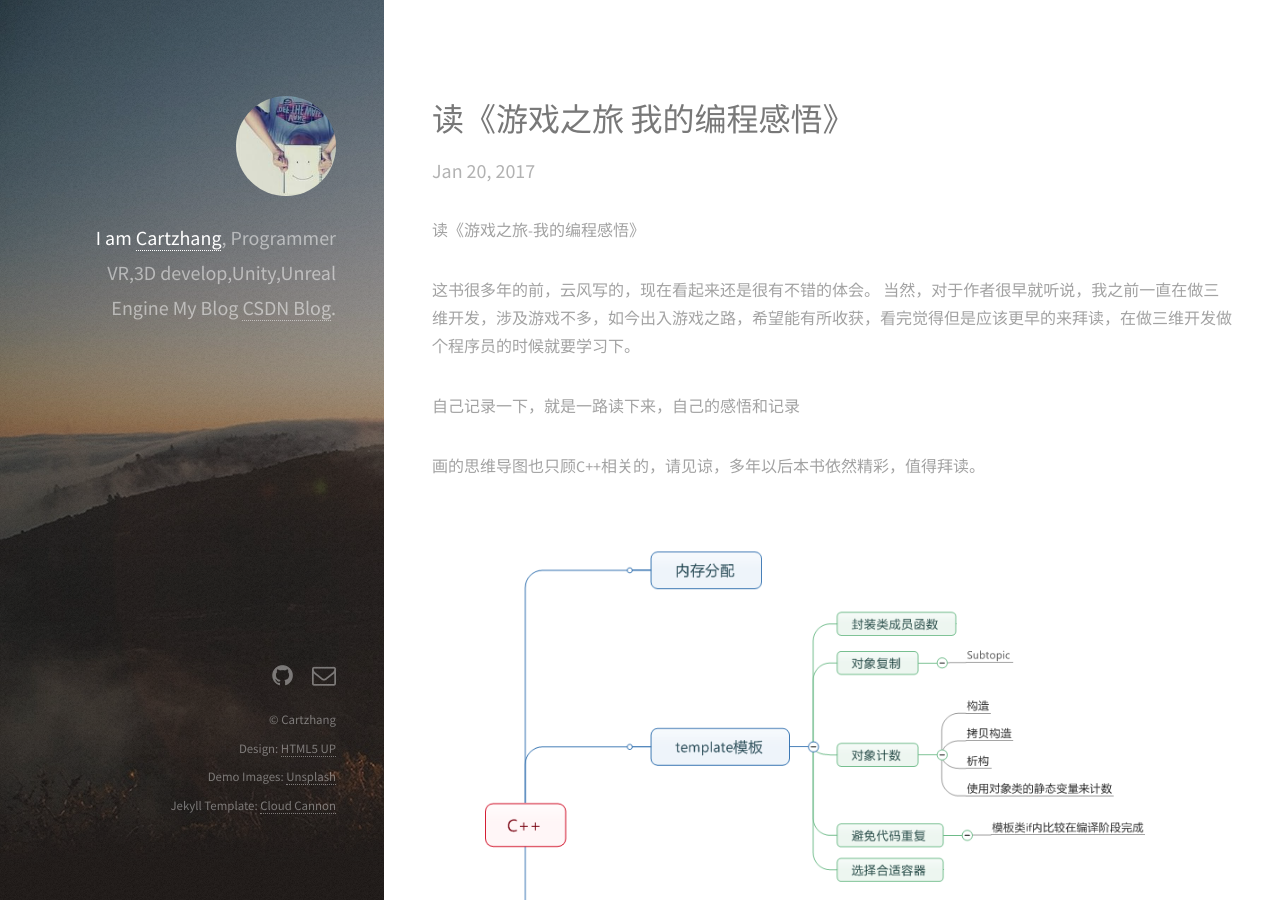
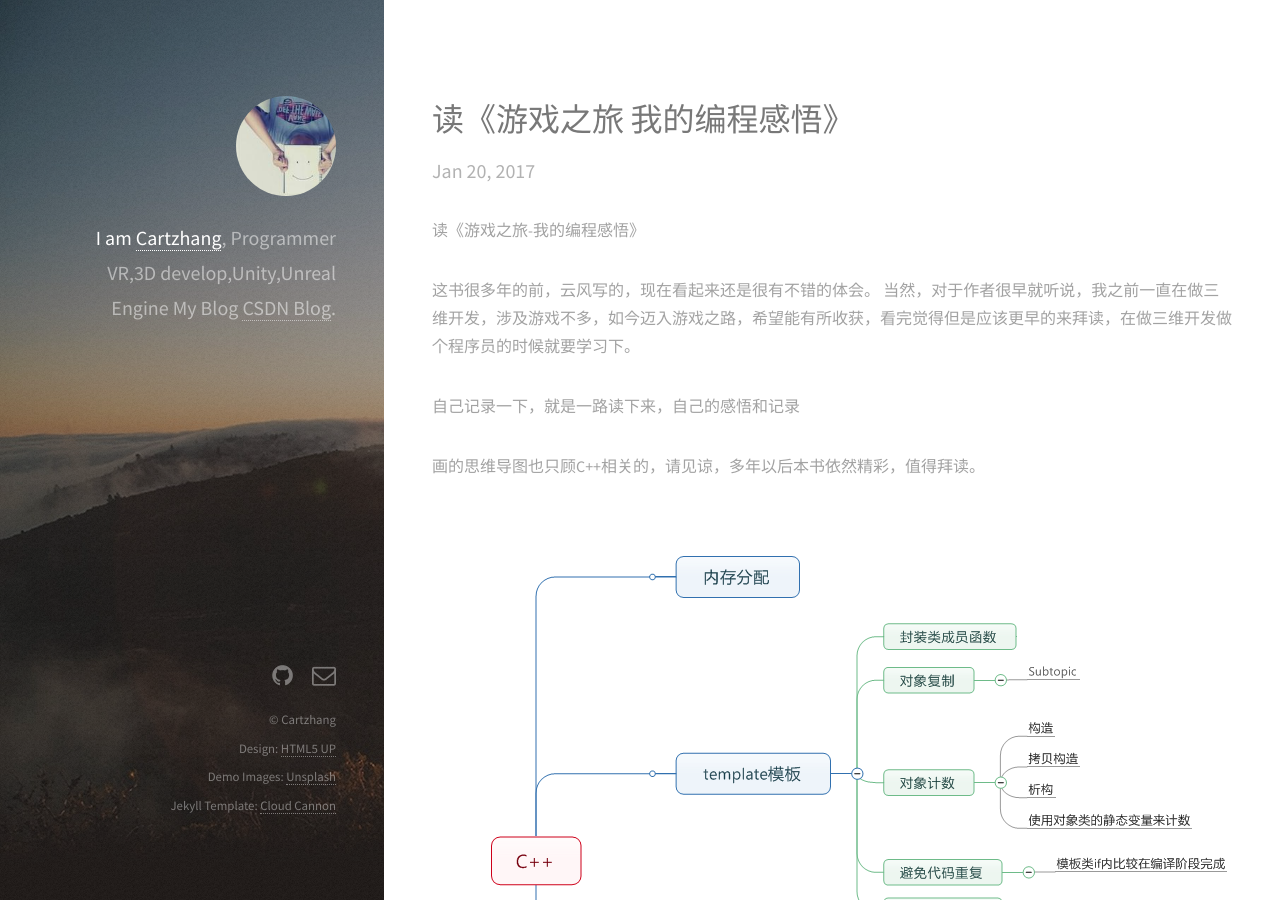
Before and after one commit to cartzhang/cartzhang.github.io, a Jekyll site: the page built from _posts/2017-01-20-读《游戏之旅-我的编程感悟》.markdown, in a window 1280 px wide and 900 px high. Built offline with Jekyll 4.4.1, drawn with Linux system fonts in a browser that asks for light colours; our own code applies the rules of GitHub Pages for plain Markdown files.

Commit message:
change image

```diff
--- a/_posts/2017-01-20-读《游戏之旅-我的编程感悟》.markdown
+++ b/_posts/2017-01-20-读《游戏之旅-我的编程感悟》.markdown
@@ -2,13 +2,14 @@
 读《游戏之旅-我的编程感悟》
 
 这书很多年的前，云风写的，现在看起来还是很有不错的体会。
-当然，对于作者很早就听说，我之前一直在做三维开发，涉及游戏不多，如今出入游戏之路，希望能有所收获，看完觉得但是应该更早的来拜读，在做三维开发做个程序员的时候就要学习下。
+当然，对于作者很早就听说，我之前一直在做三维开发，涉及游戏不多，如今迈入游戏之路，希望能有所收获，看完觉得但是应该更早的来拜读，在做三维开发做个程序员的时候就要学习下。
 
 自己记录一下，就是一路读下来，自己的感悟和记录
 
 画的思维导图也只顾C++相关的，请见谅，多年以后本书依然精彩，值得拜读。
 
-<img src="/images/readgametravel/c++.png" class="fit image">
+
+![](https://github.com/cartzhang/cartzhang.github.io/blob/master/images/readgametravel/C%2B%2B.png)
 
 
 ## 汇编：
```
